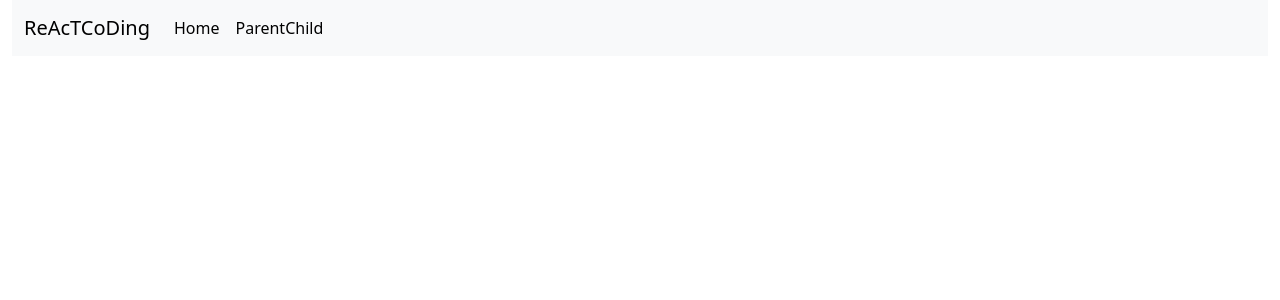
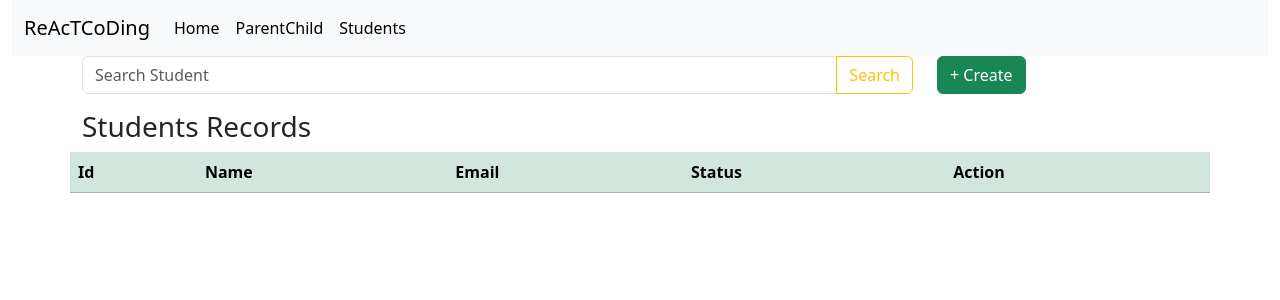
Before and after one commit to smishra1000/fsd-12-wss, a React (Create React App) app in the folder react-coding-questions/: page /students in a window 1280 px wide. Shown: the top 300 px of the page. Built offline with nearby package versions, Linux system fonts and the light colour scheme.

Commit message:
freact student curs added using localstorage and hook

```diff
--- a/react-coding-questions/src/App.js
+++ b/react-coding-questions/src/App.js
@@ -5,6 +5,8 @@ import {BrowserRouter,Routes,Route,Link} from "react-router-dom"
 import Home from './pages/Home';
 import Header from './pages/Header';
 import Parent from './pages/Parent';
+import Students from './pages/Students';
+import CreateStudent from './pages/CreateStudent';
 function App() {
   return (
     <div className='container-fluid'>
@@ -13,6 +15,8 @@ function App() {
         <Routes>
           <Route path="/" element={<Home/>}></Route>
           <Route path="/parentChild" element={<Parent/>}></Route>
+          <Route path="/students" element={<Students/>}></Route>
+          <Route path="/createStudent" element={<CreateStudent/>}></Route>
         </Routes>
         </BrowserRouter>
     </div>
--- /dev/null
+++ b/react-coding-questions/src/pages/CreateStudent.js
@@ -0,0 +1,65 @@
+import { useState } from "react"
+import {useNavigate} from "react-router-dom"
+function CreateStudent() {
+    const [name,setName] = useState("")
+    const [email,setEmail] = useState("")
+    const navigate = useNavigate();
+
+    const createStudent = (e)=>{
+        e.preventDefault()
+        let students = JSON.parse(localStorage.getItem("students"))
+        if(students){
+            let student = {
+                id:students.length+1,
+                name:name,
+                email:email,
+                status:"active"
+            }
+            let newStudents = [...students,student]
+            localStorage.setItem("students",JSON.stringify(newStudents))
+        }else{
+            let student = {
+                id:1,
+                name:name,
+                email:email,
+                status:"active"
+            }
+            let newStudents=[student]
+            localStorage.setItem("students",JSON.stringify(newStudents))
+        }
+        navigate("/students")
+
+    }
+
+    const onEmailChange = (e)=>{
+            setEmail(e.target.value)
+    }
+
+    const onNameChange = (e)=>{
+        setName(e.target.value)
+    }
+
+    return (
+        <div className="container">
+            <div>
+                <h3>Create Student</h3>
+                <div className="row">
+                    <form onSubmit={(e)=>createStudent(e)}>
+                    <div class="mb-3">
+                            <label for="exampleInputPassword1" class="form-label">Name</label>
+                            <input type="text" class="form-control" id="exampleInputPassword1" onChange={(e)=>onNameChange(e)}/>
+                        </div>
+                        <div class="mb-3">
+                            <label for="exampleInputEmail1" class="form-label">Email</label>
+                            <input type="email" class="form-control" id="exampleInputEmail1" aria-describedby="emailHelp" onChange={(e)=>onEmailChange(e)}/>
+                        </div>
+
+                        <button type="submit" class="btn btn-primary">Create</button>
+                    </form>
+                </div>
+            </div>
+        </div>
+    )
+}
+
+export default CreateStudent
--- a/react-coding-questions/src/pages/Header.js
+++ b/react-coding-questions/src/pages/Header.js
@@ -15,6 +15,9 @@ function Header() {
                         <li className="nav-item">
                             <Link className="nav-link active" aria-current="page" to="/parentChild">ParentChild</Link>
                         </li>
+                        <li className="nav-item">
+                            <Link className="nav-link active" aria-current="page" to="/students">Students</Link>
+                        </li>
 
 
                     </ul>
--- /dev/null
+++ b/react-coding-questions/src/pages/Students.js
@@ -0,0 +1,104 @@
+
+
+import { useEffect, useState } from "react"
+import {useNavigate} from "react-router-dom"
+// const studentsD = [
+//     {
+//         id: 1,
+//         name: "Mahesh",
+//         email: "mahesh@carrerx.com",
+//         status: "active"
+//     },
+//     {
+//         id: 2,
+//         name: "Nikhil",
+//         email: "nikhil@carrerx.com",
+//         status: "active",
+//     }
+// ]
+function Students() {
+    const [students, setStudents] = useState([])
+    const [filteredStudents,setFilteredStudents] = useState([])
+    const navigate = useNavigate();
+    const gotoCreateStudentPage = ()=>{
+        // we'll do logic for navigate
+        navigate("/createStudent")
+    }
+
+    useEffect(()=>{
+        let students = JSON.parse(localStorage.getItem("students"))
+        if(students){
+            setFilteredStudents(students)
+            setStudents(students)
+        }
+    },[])
+
+    const onSearchChange = (e)=>{
+        // logic for serach
+        if(e.target.value){
+            let filteredStu = students.filter((student)=>{
+                let keys = Object.keys(student);
+                for(var key of keys){
+                    if(student[key].toString().includes(e.target.value))
+                    return true;
+                }
+                // return student.id.includes(e.target.value) ||
+                //  student.name.includes(e.target.value) ||
+                //  student.email.includes(e.target.value) || student.status.includes(e.targte.value)
+            })
+            setFilteredStudents(filteredStu)
+        }else{
+            setFilteredStudents(students)
+        }
+    }
+
+    return (
+        <div className="container">
+            <div className="row">
+                <div className="col-md-9">
+                    <div className="input-group mb-3">
+                        <input type="text" class="form-control" placeholder="Search Student" onChange={(e)=>onSearchChange(e)}/>
+                            <button className="btn btn-outline-warning" type="button" id="button-addon2">Search</button>
+                    </div>
+                </div>
+                <div className="col-md-3">
+                    <button type="button" className="btn btn-success" onClick={(e)=>gotoCreateStudentPage(e)}>+ Create</button>
+                </div>
+            </div>
+            <div className="row">
+                <h3>Students Records</h3>
+                <table className="table table-success table-striped">
+                    <thead>
+                        <tr>
+                            <th scope="col">Id</th>
+                            <th scope="col">Name</th>
+                            <th scope="col">Email</th>
+                            <th scope="col">Status</th>
+                            <th scope="col">Action</th>
+                        </tr>
+                    </thead>
+                    <tbody>
+                        {filteredStudents.map((student) => {
+                            return (
+                                <tr>
+                                    <td>{student.id}</td>
+                                    <td>{student.name}</td>
+                                    <td>{student.email}</td>
+                                    <td>{student.status}</td>
+                                    <td>
+                                        <button type="button" className="btn btn-primary">Edit</button>
+                                        <button type="button" className="btn btn-secondary">Delete</button>
+                                    </td>
+
+                                </tr>
+                            )
+                        })}
+                    </tbody>
+                </table>
+            </div>
+
+        </div>
+    )
+}
+
+export default Students
```
Also changed, not shown: 1 other file (tests, documents, lock files or other folders).
